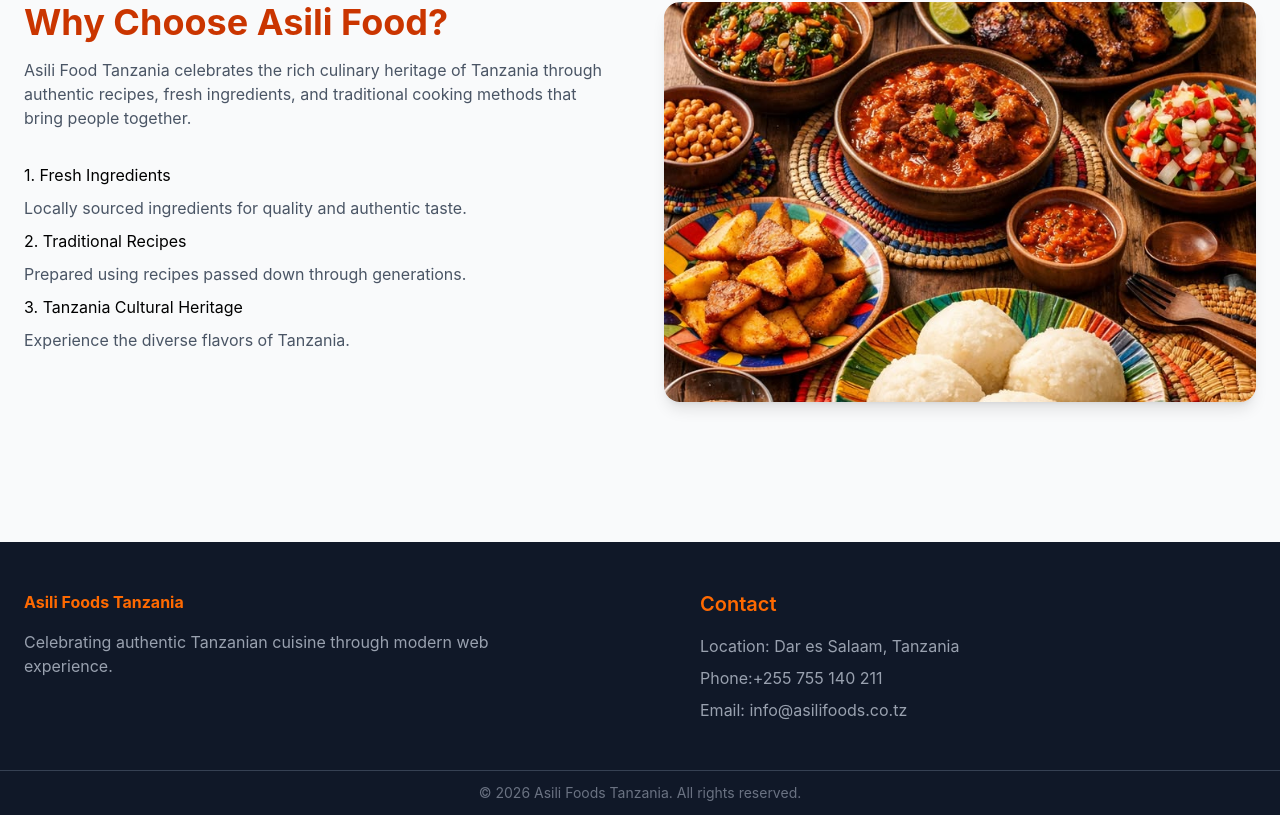
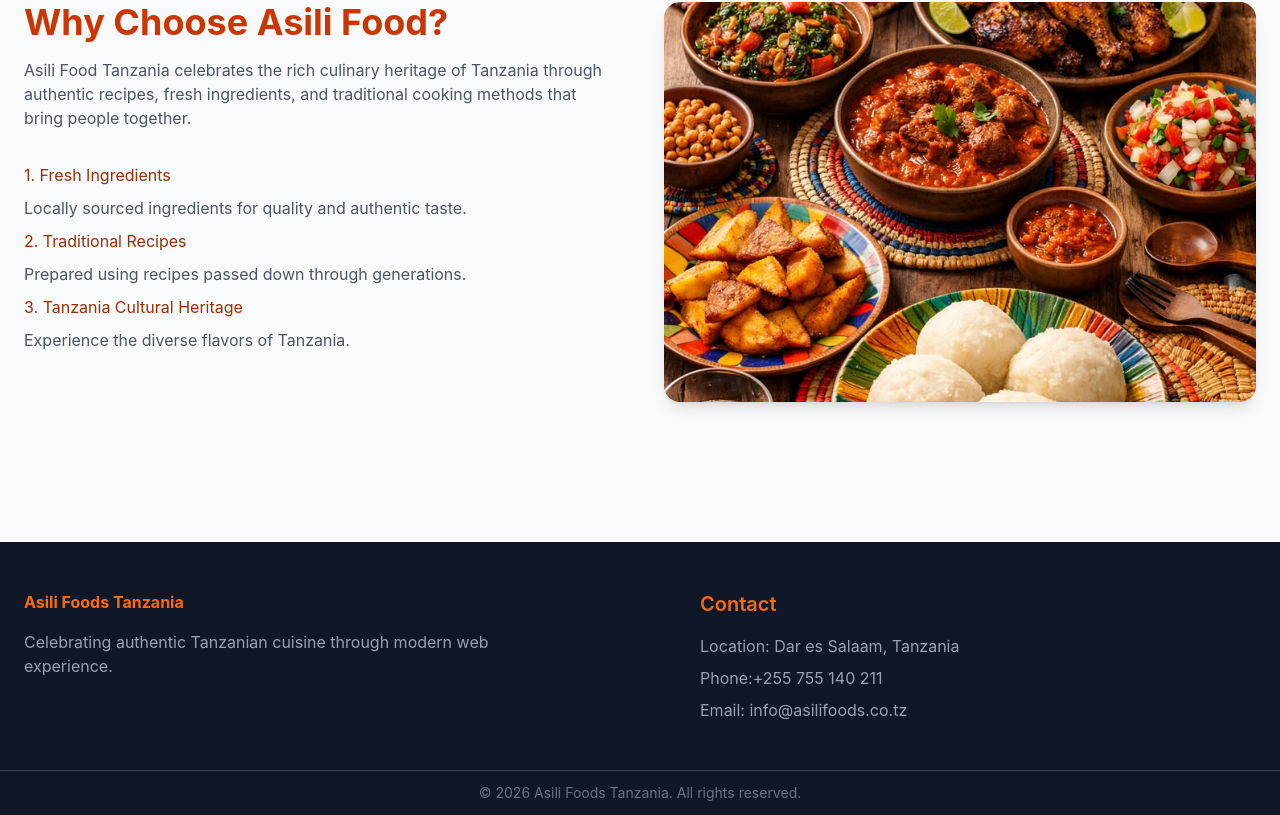
Before and after one commit to nasrah04/Asili-Foods, a React (Vite) app: page / in a window 1280 px wide. Shown: the part 1574-2389 px from the top of the page. Built offline with nearby package versions, Linux system fonts and the light colour scheme.

Commit message:
updating web

```diff
--- a/src/components/whySection.tsx
+++ b/src/components/whySection.tsx
@@ -16,7 +16,7 @@
       </p>
       <div className="space-y-2">
         <div className="space-y-2">
-          <h3 className=" text-1xl leading-relaxed">
+          <h3 className=" text-1xl leading-relaxed text-orange-800">
             1. Fresh Ingredients
           </h3>
           <p className="text-gray-600">
@@ -25,7 +25,7 @@
         </div>
 
         <div className="space-y-2">
-          <h3 className=" text-1xl leading-relaxed">
+          <h3 className=" text-1xl leading-relaxed text-orange-800">
             2. Traditional Recipes
           </h3>
           <p className="text-gray-600">
@@ -33,7 +33,7 @@
           </p>
 
           <div className="space-y-2">
-          <h3 className=" text-1xl leading-relaxed">
+          <h3 className=" text-1xl leading-relaxed text-orange-800 ">
             3. Tanzania Cultural Heritage
           </h3>
           <p className="text-gray-600">
```
